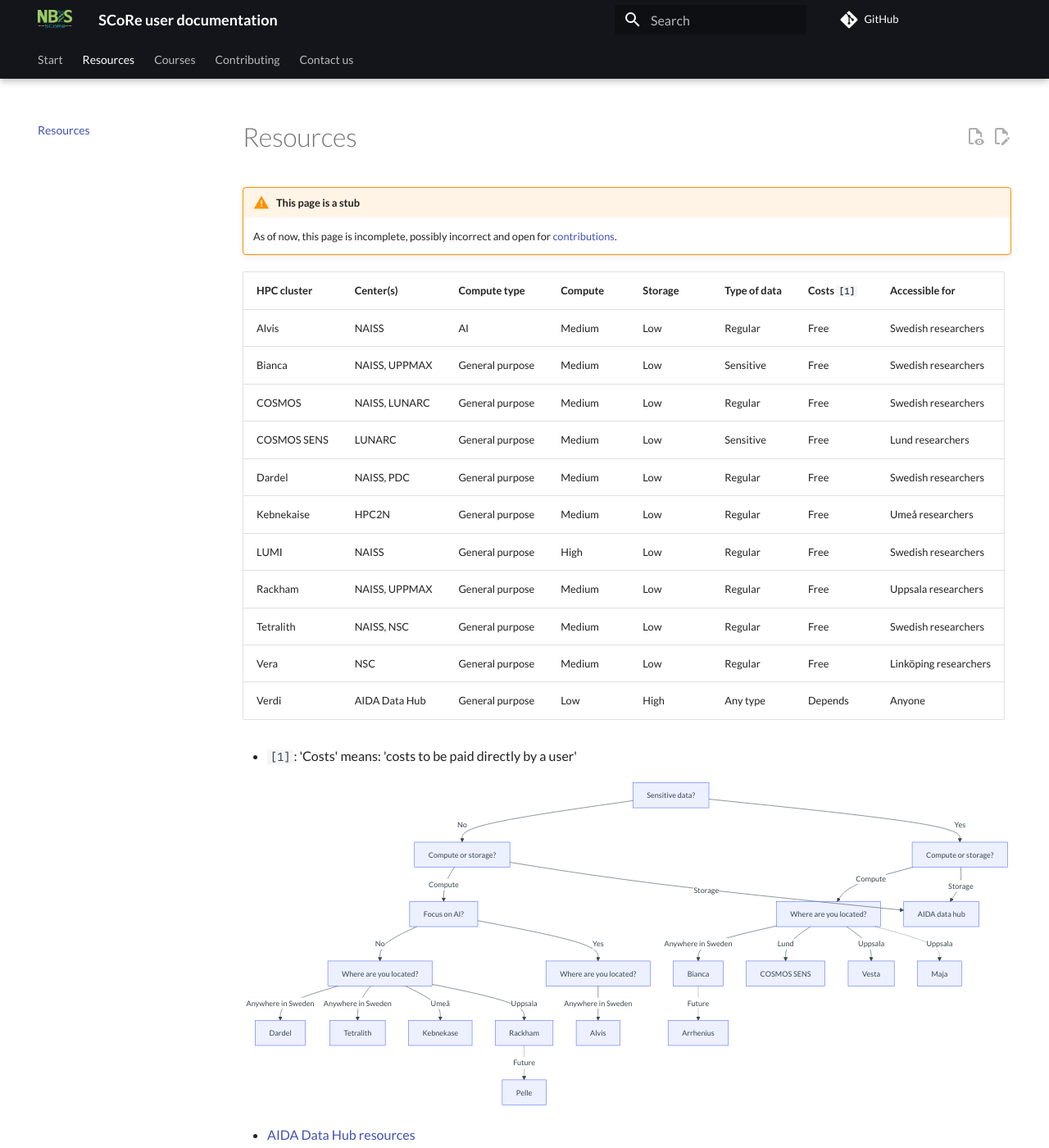
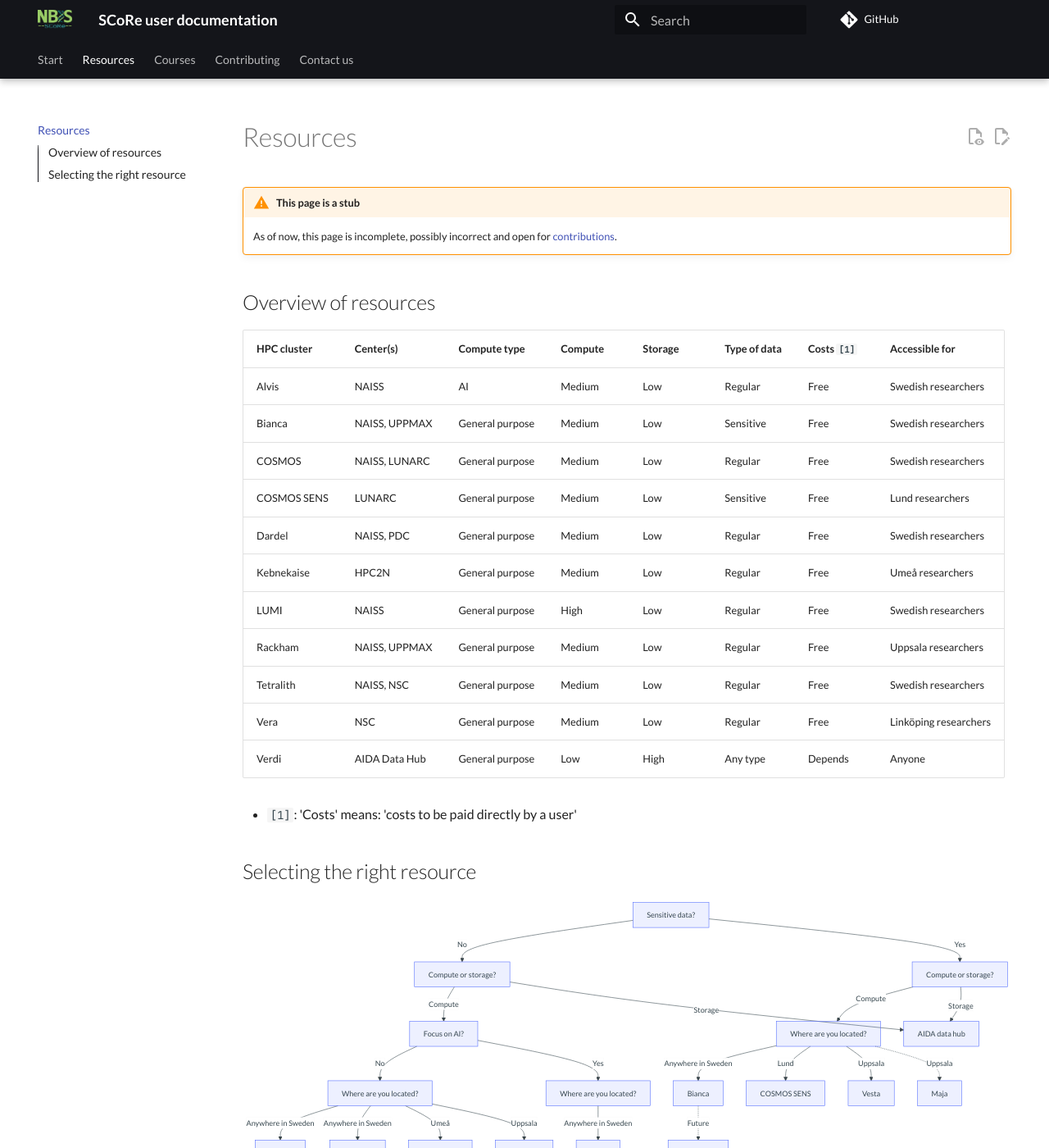
Before and after one commit to NBISweden/SCoRe_user_doc, an MkDocs documentation site: the page built from docs/resources.md, in a window 1280 px wide and 1400 px high. Shown: the whole window at 82% size. Built offline with MkDocs 1.6.1 and Material for MkDocs 9.7.7, drawn with Linux system fonts in a browser that asks for light colours; comment, search, counter and statistics services are not loaded.

Commit message:
Add headers

````diff
--- a/docs/resources.md
+++ b/docs/resources.md
@@ -4,6 +4,8 @@
 
     As of now, this page is incomplete, possibly incorrect and
     open for [contributions](CONTRIBUTING.md).
+
+## Overview of resources
 
 <!-- markdownlint-disable MD013 --><!-- Tables cannot be split up over lines, hence will break 80 characters per line -->
 
@@ -24,6 +26,8 @@ Verdi       | AIDA Data Hub          | General purpose| Low     | High    | Any
 <!-- markdownlint-enable MD013 -->
 
 - `[1]`: 'Costs' means: 'costs to be paid directly by a user'
+
+## Selecting the right resource
 
 ```mermaid
 flowchart TD
````
